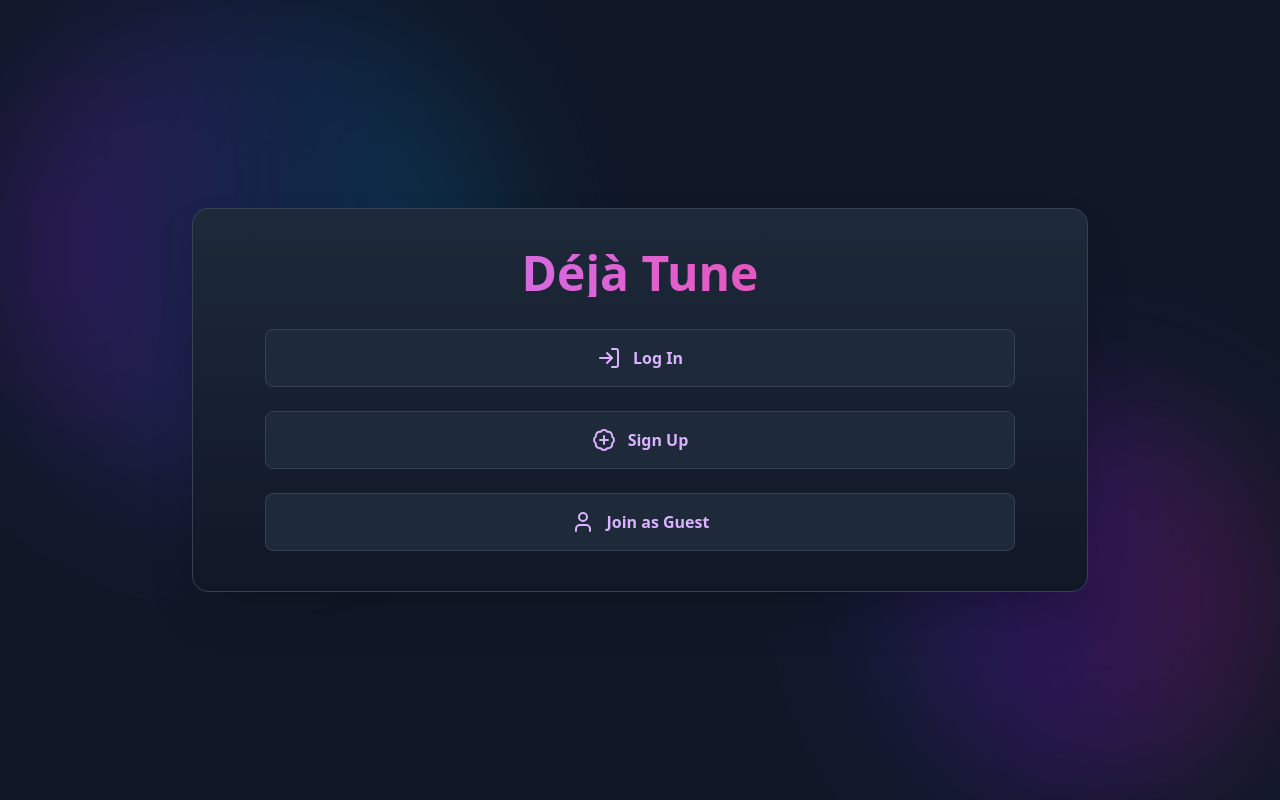
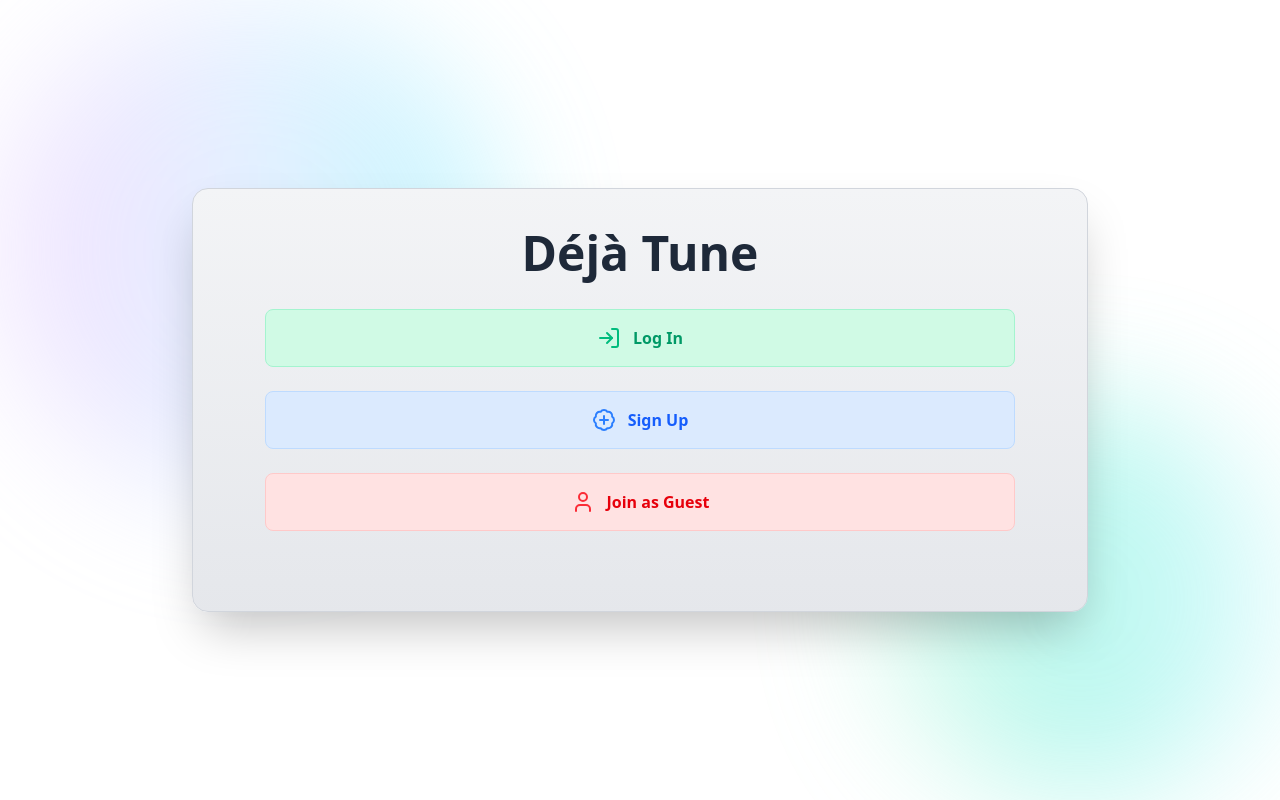
Before and after one commit to SGreen24/DejaTune, a React (Vite) app in the folder dejatune/: page / in a window 1280 px wide. Built offline with nearby package versions, Linux system fonts and the light colour scheme; no server answers.

Commit message:
api key nesting

```diff
--- a/dejatune/src/App.jsx
+++ b/dejatune/src/App.jsx
@@ -1,45 +1,83 @@
-// src/App.jsx
-import React from 'react';
 import { useNavigate } from 'react-router-dom';
 import { LogIn, BadgePlus, User } from 'lucide-react';
+import { useEffect } from 'react';
 
 const App = () => {
   const navigate = useNavigate();
+
+  // Access your .env keys
+  const geminiKey = import.meta.env.VITE_GEMINI_KEY;
+  const spotifyClientId = import.meta.env.VITE_SPOTIFY_CLIENT_ID;
+  const spotifySecretId = import.meta.env.VITE_SPOTIFY_SECRET_ID;
+
+  // Example usage: fetch something with Gemini key
+  useEffect(() => {
+    const fetchGeminiData = async () => {
+      try {
+        const response = await fetch(`https://api.example.com/data?key=${geminiKey}`);
+        const data = await response.json();
+        console.log('Gemini Data:', data); // REMOVE THIS IN PRODUCTION!
+      } catch (error) {
+        console.error('Error fetching Gemini data:', error);
+      }
+    };
+
+    fetchGeminiData();
+  }, [geminiKey]);
+
   const handleLogin = () => navigate('/login');
   const handleSignUp = () => navigate('/signup');
   const handleGuest = () => navigate('/guest');
 
   return (
-    <div className="h-screen w-screen bg-gray-900 text-white flex items-center justify-center relative overflow-hidden">
-      {/* Pulsing Background Lights */}
-      <div className="absolute top-0 left-0 w-[500px] h-[500px] bg-gradient-to-r from-purple-700 via-blue-900 to-cyan-700 opacity-30 rounded-full blur-3xl animate-blob"></div>
-      <div className="absolute bottom-0 right-0 w-[400px] h-[400px] bg-gradient-to-r from-indigo-800 via-purple-700 to-pink-700 opacity-25 rounded-full blur-3xl animate-blob animation-delay-2000"></div>
+    <div className="h-screen w-screen bg-white flex items-center justify-center relative overflow-hidden">
+      {/* Background Lights */}
+      <div className="absolute top-0 left-0 w-[500px] h-[500px] bg-gradient-to-r from-purple-300 via-blue-200 to-cyan-300 opacity-40 rounded-full blur-3xl animate-blob"></div>
+      <div className="absolute bottom-0 right-0 w-[400px] h-[400px] bg-gradient-to-r from-emerald-200 via-teal-300 to-cyan-200 opacity-40 rounded-full blur-3xl animate-blob animation-delay-2000"></div>
 
-      {/* Main Card */}
-      <div className="w-full max-w-4xl bg-gradient-to-b from-gray-800 to-gray-900 p-10 rounded-2xl shadow-2xl border border-gray-700 mx-auto relative overflow-hidden">
-        {/* Title */}
-        <h1 className="text-5xl font-extrabold text-center mb-8 bg-clip-text text-transparent bg-gradient-to-r from-purple-400 to-pink-500">
+      {/* Main Container */}
+      <div className="w-full max-w-4xl bg-gradient-to-b from-gray-100 to-gray-200 p-10 rounded-2xl shadow-2xl border border-gray-300 mx-auto relative overflow-hidden">
+        {/* Title Section */}
+        <h1 className="text-5xl font-extrabold text-center mb-8 text-gray-800">
           Déjà Tune
         </h1>
 
-        {/* Action Buttons */}
-        <div className="w-full space-y-6 px-4 sm:px-8">
-          {[
-            { onClick: handleLogin, Icon: LogIn, label: 'Log In' },
-            { onClick: handleSignUp, Icon: BadgePlus, label: 'Sign Up' },
-            { onClick: handleGuest, Icon: User, label: 'Join as Guest' },
-          ].map(({ onClick, Icon, label }) => (
-            <button
-              key={label}
-              onClick={onClick}
-              className="w-full py-4 px-6 bg-gray-800 text-purple-300 rounded-lg border border-gray-700
-                         hover:bg-gray-700 hover:scale-105 hover:shadow-lg hover:shadow-purple-500/50
-                         transition-transform duration-300 font-semibold flex items-center justify-center gap-3"
-            >
-              <Icon className="h-6 w-6" />
-              <span>{label}</span>
-            </button>
-          ))}
+        {/* Action Buttons Section */}
+        <div className="w-full space-y-6 px-4 sm:px-8 relative z-10">
+          <button
+            onClick={handleLogin}
+            className="group w-full py-4 px-6 bg-emerald-100 text-emerald-600 rounded-lg border border-emerald-200
+                       hover:bg-emerald-200 hover:scale-105 hover:shadow-lg hover:shadow-emerald-300/50
+                       transition-all duration-300 font-semibold flex items-center justify-center gap-3"
+          >
+            <LogIn className="h-6 w-6 text-emerald-500 group-hover:animate-bounce" />
+            <span>Log In</span>
+          </button>
+
+          <button
+            onClick={handleSignUp}
+            className="group w-full py-4 px-6 bg-blue-100 text-blue-600 rounded-lg border border-blue-200
+                       hover:bg-blue-200 hover:scale-105 hover:shadow-lg hover:shadow-blue-300/50
+                       transition-all duration-300 font-semibold flex items-center justify-center gap-3"
+          >
+            <BadgePlus className="h-6 w-6 text-blue-500 group-hover:animate-bounce" />
+            <span>Sign Up</span>
+          </button>
+
+          <button
+            onClick={handleGuest}
+            className="group w-full py-4 px-6 bg-red-100 text-red-600 rounded-lg border border-red-200
+                       hover:bg-red-200 hover:scale-105 hover:shadow-lg hover:shadow-red-300/50
+                       transition-all duration-300 font-semibold flex items-center justify-center gap-3"
+          >
+            <User className="h-6 w-6 text-red-500 group-hover:animate-bounce" />
+            <span>Join as Guest</span>
+          </button>
+        </div>
+
+        {/* Footer Section (Optional Content) */}
+        <div className="mt-10 text-center text-sm text-gray-600 relative z-10">
+          {/* Add footer text if needed */}
         </div>
       </div>
     </div>
```
Also changed, not shown: 1 other file (tests, documents, lock files or other folders).
